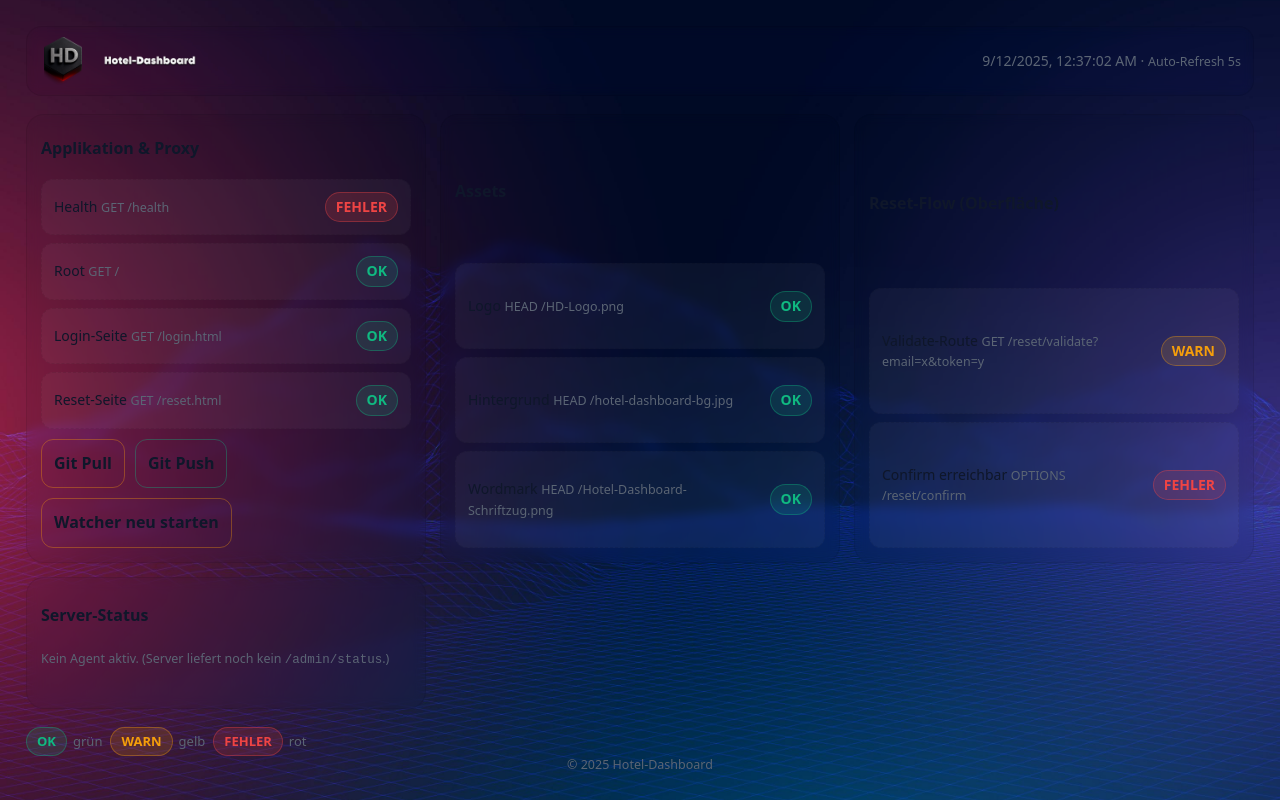
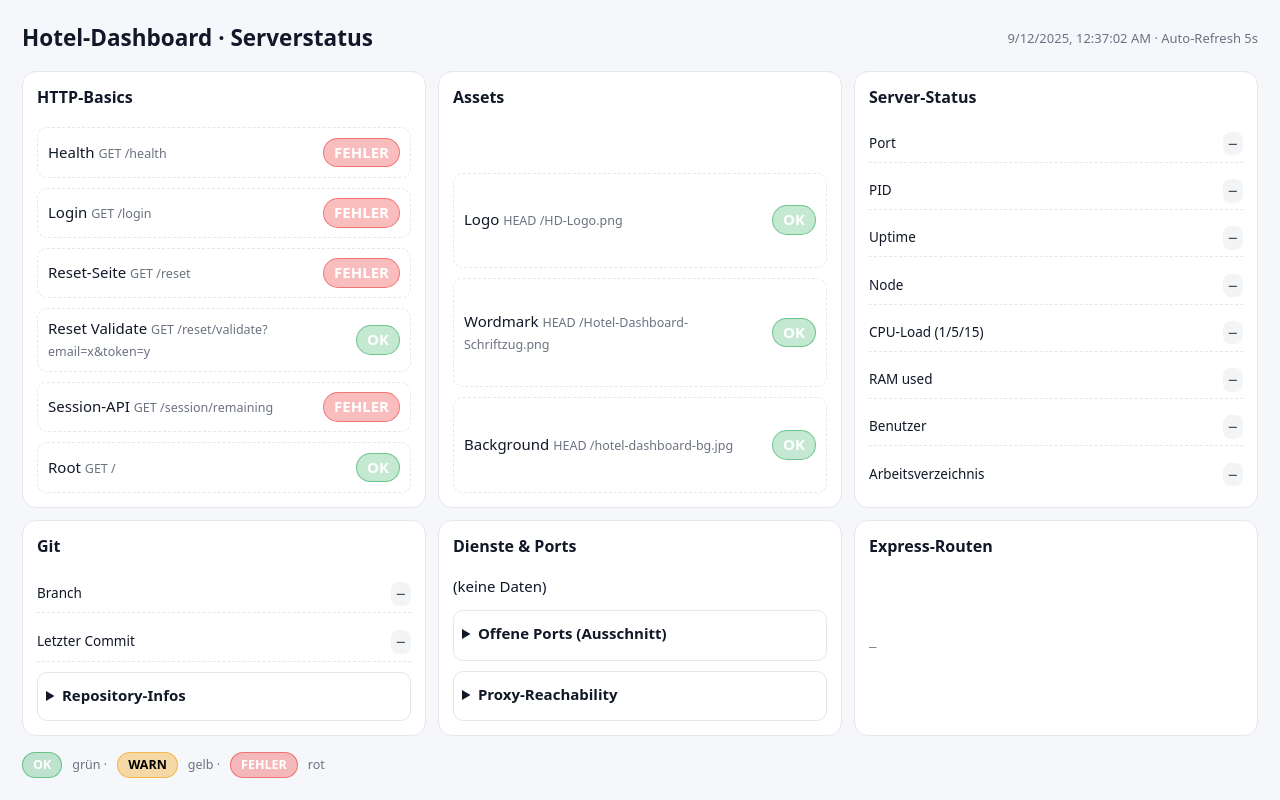
Before and after one commit to biersteven86-sketch/hotel_dashboard, a website: page public/index.html in a window 1280 px wide. Drawn offline with Linux system fonts and the light colour scheme; no server answers.

Commit message:
auto: 2025-09-12 02:36:57 (raspberrypi1)

```diff
--- a/public/index.html
+++ b/public/index.html
@@ -3,182 +3,198 @@
 <head>
   <meta charset="utf-8" />
   <meta name="viewport" content="width=device-width, initial-scale=1" />
-  <title>Admin-Dashboard · Hotel-Dashboard</title>
+  <title>Hotel-Dashboard · Status</title>
   <meta name="color-scheme" content="light dark">
-  <link rel="preload" as="image" href="/hotel-dashboard-bg.jpg">
-  <link rel="preload" as="image" href="/HD-Logo.png">
-  <link rel="preload" as="image" href="/Hotel-Dashboard-Schriftzug.png">
   <style>
     :root{
-      --page:#06080c; --text:#eef2f8; --muted:#cfd6de;
-      --ok:#10b981; --warn:#f59e0b; --err:#ef4444; --info:#38bdf8;
-      --panel:rgba(255,255,255,.10); --panel2:rgba(255,255,255,.06);
-      --border:rgba(255,255,255,.14); --radius:18px; --card-w:360px;
+      --bg:#0b0f16; --fg:#e9eef7; --muted:#9aa6b2; --card:#121826; --line:#2a3243;
+      --ok:#16a34a; --warn:#f59e0b; --err:#ef4444; --info:#38bdf8;
+      --chip:#1f2937; --radius:14px;
     }
     @media (prefers-color-scheme: light){
-      :root{ --page:#f6f7fb; --text:#0f172a; --muted:#5b6574; --panel:rgba(0,0,0,.06); --panel2:rgba(0,0,0,.03); --border:rgba(0,0,0,.08); }
+      :root{ --bg:#f6f7fb; --fg:#111827; --muted:#6b7280; --card:#ffffff; --line:#e5e7eb; --chip:#f3f4f6; }
     }
     *{box-sizing:border-box} html,body{height:100%}
-    body{
-      margin:0;background:var(--page) url("/hotel-dashboard-bg.jpg") center/cover fixed no-repeat;
-      color:var(--text); font:16px/1.45 system-ui,-apple-system,Segoe UI,Roboto,Arial,"Apple Color Emoji","Segoe UI Emoji";
-    }
-    .wrap{min-height:100%;display:grid;grid-template-rows:auto 1fr auto;gap:18px;padding:clamp(16px,3vw,26px)}
-    header{
-      display:flex;align-items:center;gap:14px;padding:10px 12px;border:1px solid var(--border);
-      border-radius:16px;background:var(--panel);backdrop-filter:blur(6px) saturate(120%);
-    }
-    header .brand{display:flex;align-items:center;gap:12px}
-    header .brand img.logo{width:48px;height:48px;object-fit:contain}
-    header .brand img.word{height:20px;object-fit:contain}
-    header .meta{margin-left:auto;font-size:14px;color:var(--muted)}
-    .grid{display:grid;gap:14px;grid-template-columns:repeat(auto-fill,minmax(var(--card-w),1fr))}
-    .card{
-      border:1px solid var(--border); border-radius:var(--radius);
-      background:var(--panel2); backdrop-filter:blur(6px); padding:14px; display:grid; gap:10px;
-    }
-    .card h3{margin:0;font-size:16px;display:flex;align-items:center;gap:10px}
-    .stat{display:flex;align-items:center;justify-content:space-between;padding:10px 12px;border-radius:12px;border:1px dashed var(--border);background:rgba(255,255,255,.04);font-size:14px}
-    .badge{display:inline-flex;align-items:center;gap:6px;border-radius:999px;padding:4px 10px;font-weight:700}
-    .b-ok{background:rgba(16,185,129,.15);color:#10b981;border:1px solid rgba(16,185,129,.35)}
-    .b-warn{background:rgba(245,158,11,.15);color:#f59e0b;border:1px solid rgba(245,158,11,.35)}
-    .b-err{background:rgba(239,68,68,.16);color:#ef4444;border:1px solid rgba(239,68,68,.36)}
-    .b-info{background:rgba(56,189,248,.16);color:#38bdf8;border:1px solid rgba(56,189,248,.36)}
-    .rows{display:grid;gap:8px}
-    .kv{display:flex;align-items:center;justify-content:space-between;font-size:13.5px;color:var(--muted)}
-    .kv code{font-family:ui-monospace,SFMono-Regular,Menlo,Consolas,monospace;background:rgba(0,0,0,.18);padding:2px 6px;border-radius:8px}
-    .actions{display:flex;gap:10px;flex-wrap:wrap}
-    .btn{all:unset;cursor:pointer;border-radius:12px;border:1px solid var(--border);padding:8px 12px;font-weight:700}
-    .btn:hover{background:rgba(255,255,255,.08)} .btn.ok{border-color:rgba(16,185,129,.35)} .btn.warn{border-color:rgba(245,158,11,.35)} .btn.err{border-color:rgba(239,68,68,.36)}
-    footer{font-size:13px;color:var(--muted);text-align:center}
-    .legend{display:flex;gap:8px;flex-wrap:wrap}
-    .legend span{display:inline-flex;align-items:center;gap:6px}
-    .small{font-size:12.5px;color:var(--muted)}
+    body{margin:0;background:var(--bg);color:var(--fg);font:15px/1.45 system-ui,-apple-system,Segoe UI,Roboto,Arial}
+    .wrap{min-height:100%;display:grid;grid-template-rows:auto 1fr auto;gap:16px;padding:clamp(14px,2.5vw,22px)}
+    header,footer{display:flex;align-items:center;gap:10px}
+    header{justify-content:space-between}
+    .stamp{color:var(--muted);font-size:13px}
+    .grid{display:grid;gap:12px;grid-template-columns:repeat(auto-fill,minmax(320px,1fr))}
+    .card{background:var(--card);border:1px solid var(--line);border-radius:var(--radius);padding:14px;display:grid;gap:10px}
+    .card h3{margin:0 0 6px;font-size:16px}
+    .row{display:flex;align-items:center;justify-content:space-between;padding:8px 10px;border:1px dashed var(--line);border-radius:10px;background:rgba(255,255,255,.02)}
+    .kv{display:flex;align-items:center;justify-content:space-between;border-bottom:1px dashed var(--line);padding:6px 0;font-size:13.5px}
+    .kv:last-child{border-bottom:0}
+    code{font-family:ui-monospace,SFMono-Regular,Menlo,Consolas,monospace;background:var(--chip);padding:2px 6px;border-radius:8px}
+    .badge{display:inline-flex;align-items:center;gap:6px;border-radius:999px;padding:3px 10px;font-weight:700;border:1px solid var(--line)}
+    .ok{color:#fff;background:rgba(22,163,74,.25);border-color:rgba(22,163,74,.5)}
+    .warn{color:#000;background:rgba(245,158,11,.35);border-color:rgba(245,158,11,.6)}
+    .err{ color:#fff;background:rgba(239,68,68,.35); border-color:rgba(239,68,68,.6)}
+    .info{color:#fff;background:rgba(56,189,248,.25);border-color:rgba(56,189,248,.5)}
+    .small{color:var(--muted);font-size:12.5px}
+    .mono{font-family:ui-monospace,SFMono-Regular,Menlo,Consolas,monospace}
+    details{background:rgba(255,255,255,.03);border:1px solid var(--line);border-radius:10px;padding:8px}
+    details>summary{cursor:pointer;font-weight:600;margin:4px 0}
+    .list{display:grid;gap:6px}
   </style>
 </head>
 <body>
   <div class="wrap">
     <header>
-      <div class="brand"><img class="logo" src="/HD-Logo.png" alt="HD"><img class="word" src="/Hotel-Dashboard-Schriftzug.png" alt="Hotel-Dashboard"></div>
-      <div class="meta"><span id="stamp">–</span> · <span class="small">Auto-Refresh 5s</span></div>
+      <h2 style="margin:0">Hotel-Dashboard · Serverstatus</h2>
+      <div class="stamp"><span id="now">–</span> · Auto-Refresh 5s</div>
     </header>
 
     <main class="grid">
       <section class="card">
-        <h3>Applikation & Proxy</h3>
-        <div class="rows">
-          <div class="stat"><span>Health <span class="small">GET /health</span></span><span id="s-health" class="badge b-info">prüfe…</span></div>
-          <div class="stat"><span>Root <span class="small">GET /</span></span><span id="s-root" class="badge b-info">prüfe…</span></div>
-          <div class="stat"><span>Login-Seite <span class="small">GET /login.html</span></span><span id="s-login" class="badge b-info">prüfe…</span></div>
-          <div class="stat"><span>Reset-Seite <span class="small">GET /reset.html</span></span><span id="s-reset" class="badge b-info">prüfe…</span></div>
-        </div>
-        <div class="actions">
-          <button class="btn warn" data-action="/admin/git/pull">Git Pull</button>
-          <button class="btn ok"   data-action="/admin/git/push">Git Push</button>
-          <button class="btn warn" data-action="/admin/services/restart?name=git-auto-push">Watcher neu starten</button>
-        </div>
+        <h3>HTTP-Basics</h3>
+        <div class="row"><span>Health <span class="small">GET /health</span></span><span id="b-health" class="badge info">prüfe…</span></div>
+        <div class="row"><span>Login <span class="small">GET /login</span></span><span id="b-login" class="badge info">prüfe…</span></div>
+        <div class="row"><span>Reset-Seite <span class="small">GET /reset</span></span><span id="b-reset" class="badge info">prüfe…</span></div>
+        <div class="row"><span>Reset Validate <span class="small">GET /reset/validate?email=x&token=y</span></span><span id="b-validate" class="badge info">prüfe…</span></div>
+        <div class="row"><span>Session-API <span class="small">GET /session/remaining</span></span><span id="b-session" class="badge info">prüfe…</span></div>
+        <div class="row"><span>Root <span class="small">GET /</span></span><span id="b-root" class="badge info">prüfe…</span></div>
       </section>
 
       <section class="card">
         <h3>Assets</h3>
-        <div class="rows">
-          <div class="stat"><span>Logo <span class="small">HEAD /HD-Logo.png</span></span><span id="s-logo" class="badge b-info">prüfe…</span></div>
-          <div class="stat"><span>Hintergrund <span class="small">HEAD /hotel-dashboard-bg.jpg</span></span><span id="s-bg" class="badge b-info">prüfe…</span></div>
-          <div class="stat"><span>Wordmark <span class="small">HEAD /Hotel-Dashboard-Schriftzug.png</span></span><span id="s-word" class="badge b-info">prüfe…</span></div>
-        </div>
-      </section>
-
-      <section class="card">
-        <h3>Reset-Flow (Oberfläche)</h3>
-        <div class="rows">
-          <div class="stat"><span>Validate-Route <span class="small">GET /reset/validate?email=x&token=y</span></span><span id="s-validate" class="badge b-info">prüfe…</span></div>
-          <div class="stat"><span>Confirm erreichbar <span class="small">OPTIONS /reset/confirm</span></span><span id="s-confirm" class="badge b-info">prüfe…</span></div>
-        </div>
+        <div class="row"><span>Logo <span class="small">HEAD /HD-Logo.png</span></span><span id="b-logo" class="badge info">prüfe…</span></div>
+        <div class="row"><span>Wordmark <span class="small">HEAD /Hotel-Dashboard-Schriftzug.png</span></span><span id="b-word" class="badge info">prüfe…</span></div>
+        <div class="row"><span>Background <span class="small">HEAD /hotel-dashboard-bg.jpg</span></span><span id="b-bg" class="badge info">prüfe…</span></div>
       </section>
 
       <section class="card">
         <h3>Server-Status</h3>
-        <div class="rows" id="agentRows"><div class="small">Warte auf <code>/admin/status</code> …</div></div>
+        <div class="kv"><span>Port</span><code id="s-port">–</code></div>
+        <div class="kv"><span>PID</span><code id="s-pid">–</code></div>
+        <div class="kv"><span>Uptime</span><code id="s-uptime">–</code></div>
+        <div class="kv"><span>Node</span><code id="s-node">–</code></div>
+        <div class="kv"><span>CPU-Load (1/5/15)</span><code id="s-load">–</code></div>
+        <div class="kv"><span>RAM used</span><code id="s-mem">–</code></div>
+        <div class="kv"><span>Benutzer</span><code id="s-user">–</code></div>
+        <div class="kv"><span>Arbeitsverzeichnis</span><code id="s-cwd">–</code></div>
+      </section>
+
+      <section class="card">
+        <h3>Git</h3>
+        <div class="kv"><span>Branch</span><code id="g-branch">–</code></div>
+        <div class="kv"><span>Letzter Commit</span><code id="g-last">–</code></div>
+        <details>
+          <summary>Repository-Infos</summary>
+          <div class="list mono small" id="g-extra">–</div>
+        </details>
+      </section>
+
+      <section class="card">
+        <h3>Dienste & Ports</h3>
+        <div class="list" id="svc">Lade…</div>
+        <details>
+          <summary>Offene Ports (Ausschnitt)</summary>
+          <div class="list mono small" id="ports">–</div>
+        </details>
+        <details>
+          <summary>Proxy-Reachability</summary>
+          <div class="list mono small" id="proxy">–</div>
+        </details>
+      </section>
+
+      <section class="card">
+        <h3>Express-Routen</h3>
+        <div class="list mono small" id="routes">–</div>
       </section>
     </main>
 
-    <footer>
-      <div class="legend">
-        <span><span class="badge b-ok">OK</span> grün</span>
-        <span><span class="badge b-warn">WARN</span> gelb</span>
-        <span><span class="badge b-err">FEHLER</span> rot</span>
-      </div>
-      <div class="small">© <span id="y"></span> Hotel-Dashboard</div>
+    <footer class="small">
+      <span class="badge ok">OK</span> grün ·
+      <span class="badge warn">WARN</span> gelb ·
+      <span class="badge err">FEHLER</span> rot
     </footer>
   </div>
 
   <script>
     const $ = s => document.querySelector(s);
-    const setBadge = (el, ok, warn=false, txtOk="OK", txtErr="FEHLER")=>{
-      el.className = "badge " + (ok ? "b-ok" : (warn ? "b-warn" : "b-err"));
-      el.textContent = ok ? txtOk : (warn ? "WARN" : txtErr);
+    const set = (id, txt) => { const el=$(id); if(el) el.textContent=txt; };
+    const badge = (id, ok, warn=false) => {
+      const el=$(id); if(!el) return;
+      el.className = 'badge ' + (ok ? 'ok' : (warn ? 'warn' : 'err'));
+      el.textContent = ok ? 'OK' : (warn ? 'WARN' : 'FEHLER');
     };
-    const head = url => fetch(url, {method:"HEAD", cache:"no-store"});
-    const get  = url => fetch(url, {method:"GET",  cache:"no-store"});
-    const opts = url => fetch(url, {method:"OPTIONS", cache:"no-store"});
+    const head = url => fetch(url, { method:'HEAD', cache:'no-store' });
+    const get  = url => fetch(url, { method:'GET',  cache:'no-store' });
 
-    function kv(k,v){ return `<div class="kv"><span>${k}</span><code>${v}</code></div>`; }
+    async function run(){
+      set('#now', new Date().toLocaleString());
 
-    async function checkAll(){
-      $("#stamp").textContent = new Date().toLocaleString();
-      $("#y").textContent = new Date().getFullYear();
+      // HTTP-Basics
+      try{ badge('#b-health', (await get('/health')).ok); }catch{ badge('#b-health', false); }
+      try{ badge('#b-login',  (await get('/login')).ok); }catch{ badge('#b-login', false); }
+      try{ badge('#b-reset',  (await get('/reset')).ok); }catch{ badge('#b-reset', false); }
+      try{
+        const r = await get('/reset/validate?email=x&token=y');
+        badge('#b-validate', [200,400,404,422].includes(r.status), r.status===404);
+      }catch{ badge('#b-validate', false); }
+      try{ badge('#b-session', (await get('/session/remaining')).ok); }catch{ badge('#b-session', false); }
+      try{ badge('#b-root', (await get('/')).ok); }catch{ badge('#b-root', false); }
 
-      try{ setBadge($("#s-health"), (await get("/health")).ok); }catch{ setBadge($("#s-health"), false); }
-      try{ setBadge($("#s-root"),   (await get("/")).ok); }catch{ setBadge($("#s-root"), false); }
-      try{ setBadge($("#s-login"),  (await get("/login.html")).ok); }catch{ setBadge($("#s-login"), false); }
-      try{ setBadge($("#s-reset"),  (await get("/reset.html")).ok); }catch{ setBadge($("#s-reset"), false); }
+      // Assets
+      try{ badge('#b-logo', (await head('/HD-Logo.png')).ok); }catch{ badge('#b-logo', false); }
+      try{ badge('#b-word', (await head('/Hotel-Dashboard-Schriftzug.png')).ok); }catch{ badge('#b-word', false); }
+      try{ badge('#b-bg',   (await head('/hotel-dashboard-bg.jpg')).ok); }catch{ badge('#b-bg', false); }
 
-      try{ setBadge($("#s-logo"), (await head("/HD-Logo.png")).ok); }catch{ setBadge($("#s-logo"), false); }
-      try{ setBadge($("#s-bg"),   (await head("/hotel-dashboard-bg.jpg")).ok); }catch{ setBadge($("#s-bg"), false); }
-      try{ setBadge($("#s-word"), (await head("/Hotel-Dashboard-Schriftzug.png")).ok); }catch{ setBadge($("#s-word"), false); }
+      // Admin-Status
+      try{
+        const s = await get('/admin/status');
+        if(!s.ok) throw new Error('status !ok');
+        const j = await s.json();
 
-      try{
-        const r = await get("/reset/validate?email=x&token=y");
-        setBadge($("#s-validate"), (r.status===200||r.status===400||r.status===422), r.status===404, (r.status===200?"OK (200)":"OK"), "404");
-      }catch{ setBadge($("#s-validate"), false); }
+        set('#s-port',   j.node?.port ?? '–');
+        set('#s-pid',    j.node?.pid ?? '–');
+        set('#s-uptime', j.node?.uptime ?? '–');
+        set('#s-node',   j.node?.version ?? '–');
+        set('#s-user',   j.os?.user ?? '–');
+        set('#s-cwd',    j.os?.cwd ?? '–');
+        set('#s-load',   Array.isArray(j.os?.load) ? j.os.load.join(' / ') : '–');
+        set('#s-mem',    j.os?.mem ?? '–');
 
-      try{ setBadge($("#s-confirm"), (await opts("/reset/confirm")).ok); }catch{ setBadge($("#s-confirm"), false); }
+        set('#g-branch', j.git?.branch ?? '–');
+        set('#g-last',   j.git?.last ?? '–');
+        $('#g-extra').textContent = (j.git?.info || ['–']).join('\n');
 
-      // Admin Status (Ports, Dienste, Git, Uptime)
-      try{
-        const s = await get("/admin/status");
-        if(!s.ok) throw new Error();
-        const j = await s.json();
-        const rows = [];
-        rows.push(kv("Node Port", j.node?.port ?? "–"));
-        rows.push(kv("Node PID",  j.node?.pid  ?? "–"));
-        rows.push(kv("Node Uptime", j.node?.uptime ?? "–"));
-        rows.push(kv("Proxy",     j.proxy?.kind ?? "–"));
-        rows.push(kv("Git Branch",j.git?.branch ?? "–"));
-        rows.push(kv("Letzter Commit", j.git?.last ?? "–"));
-        if (Array.isArray(j.services)) {
-          j.services.forEach(sv => rows.push(kv(`Service ${sv.name}`, `${sv.ok?'OK':'FEHLER'} · ${sv.detail||''}`)));
-        }
-        $("#agentRows").innerHTML = rows.join("");
-      }catch{
-        $("#agentRows").innerHTML = `<div class="small">Kein Agent aktiv. (Server liefert noch kein <code>/admin/status</code>.)</div>`;
+        // Dienste
+        const svc = j.services || [];
+        const svcBox = $('#svc'); svcBox.innerHTML='';
+        if (svc.length===0) svcBox.textContent='–';
+        svc.forEach(o=>{
+          const div = document.createElement('div');
+          div.className='row';
+          const left = document.createElement('span');
+          left.textContent = `${o.name} · ${o.detail||''}`;
+          const right = document.createElement('span');
+          right.className = 'badge ' + (o.ok?'ok':(o.warn?'warn':'err'));
+          right.textContent = o.ok ? 'OK' : (o.warn?'WARN':'FEHLER');
+          div.appendChild(left); div.appendChild(right); svcBox.appendChild(div);
+        });
+
+        // Ports
+        $('#ports').textContent = (j.net?.ports || ['–']).join('\n');
+
+        // Proxy reachability
+        $('#proxy').textContent = (j.proxy?.checks || ['–']).join('\n');
+
+        // Routen
+        $('#routes').textContent = (j.routes || ['–']).join('\n');
+      }catch(e){
+        set('#s-port','–'); set('#s-pid','–'); set('#s-uptime','–');
+        set('#s-node','–'); set('#s-user','–'); set('#s-cwd','–');
+        set('#s-load','–'); set('#s-mem','–');
+        set('#g-branch','–'); set('#g-last','–');
+        $('#svc').textContent='(keine Daten)'; $('#ports').textContent='–';
+        $('#proxy').textContent='–'; $('#routes').textContent='–';
       }
     }
 
-    document.addEventListener("click", async (e)=>{
-      const btn = e.target.closest("[data-action]");
-      if(!btn) return;
-      const url = btn.getAttribute("data-action");
-      const orig = btn.textContent; btn.disabled=true; btn.textContent="…";
-      try{
-        const r = await fetch(url, {method:"POST"});
-        if(r.ok){ btn.textContent="OK ✓"; setTimeout(()=>btn.textContent=orig, 1000); checkAll(); }
-        else{ btn.textContent="Fehler"; alert("Aktion fehlgeschlagen: "+r.status); setTimeout(()=>btn.textContent=orig,1500); }
-      }catch(_){ btn.textContent="nicht verfügbar"; setTimeout(()=>btn.textContent=orig,1500); }
-      finally{ btn.disabled=false; }
-    });
-
-    checkAll(); setInterval(checkAll, 5000);
+    run(); setInterval(run, 5000);
   </script>
 </body>
 </html>
```
